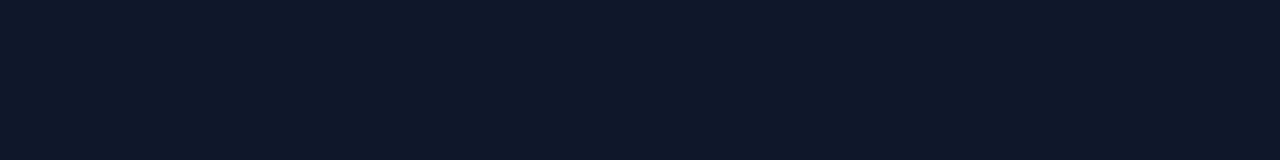
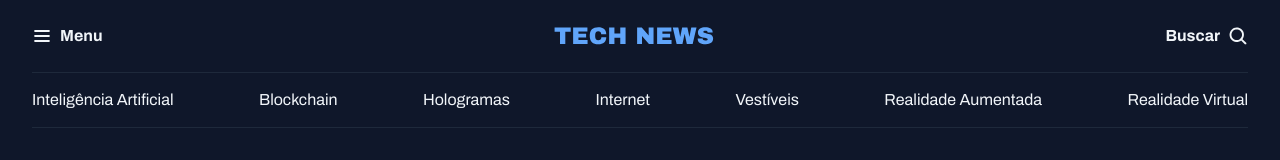
Before and after one commit to zateragalindo/projeto-portal-noticias, a plain HTML site: page index.html in a window 1280 px wide. Drawn offline with Linux system fonts and the light colour scheme.

Commit message:
Criando o Header da aplicação

```diff
--- a/index.html
+++ b/index.html
@@ -13,6 +13,33 @@
 </head>
 <body>
 
+  <header class="container">
+    <nav id="primary" class="grid grid-flow-col">
+      <div>
+        <img src="./assets/icons/List.svg" alt="Ícone de menu">
+        <strong>Menu</strong>
+      </div>
+
+      <div>
+        <img src="./assets/Logo.svg" alt="TechNews logo">
+      </div>
+
+      <div>
+        <strong>Buscar</strong>
+        <img src="./assets/icons/MagnifyingGlass.svg" alt="Ícone de lupa para pesquisa">
+      </div>
+    </nav>
+
+    <nav id="secundary" class="grid grid-flow-col">
+      <a href="#">Inteligência Artificial</a>
+      <a href="#">Blockchain</a>
+      <a href="#">Hologramas</a>
+      <a href="#">Internet</a>
+      <a href="#">Vestíveis</a>
+      <a href="#">Realidade Aumentada </a>
+      <a href="#">Realidade  Virtual</a>
+    </nav>
+  </header>
 
 </body>
 </html>
--- a/style/global.css
+++ b/style/global.css
@@ -42,3 +42,19 @@ a:hover {
 h1, h2, h3 {
   font: inherit;
 }
+
+.container {
+  max-width: 1280px;
+  padding-inline: 32px;
+  margin-inline: auto;
+}
+
+/* ytility-first */
+
+.grid {
+  display: grid;
+}
+
+.grid-flow-col {
+  grid-auto-flow: column;
+}
--- /dev/null
+++ b/style/header.css
@@ -0,0 +1,27 @@
+
+#primary {
+  padding-block: 20px;
+
+  div {
+    display: flex;
+    align-items: center;
+    gap: 8px;
+  }
+
+  /* nesting css */
+  div:nth-child(2) {
+    margin-inline: auto;
+  }
+
+  div:nth-child(3) {
+    justify-self: end;
+  }
+}
+
+#secundary {
+  padding-block: 14px;
+  border: solid 1px  var(--stroke-color);
+  border-inline: none;
+  display: flex;
+  justify-content: space-between;
+}
--- a/style/index.css
+++ b/style/index.css
@@ -1 +1,2 @@
 @import url(global.css);
+@import url(header.css);
```
Also changed, not shown: assets/Logo.svg (added).
